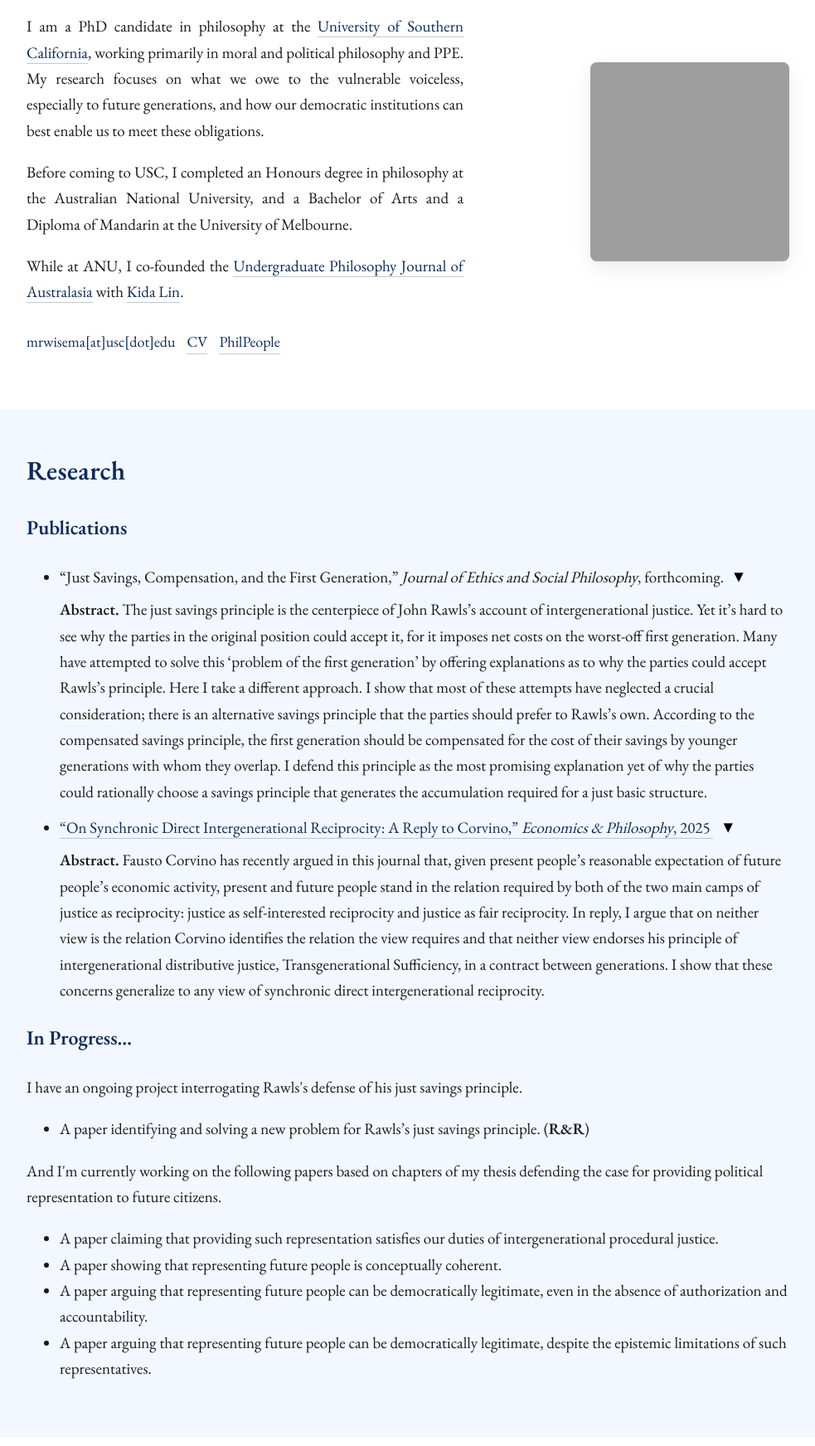
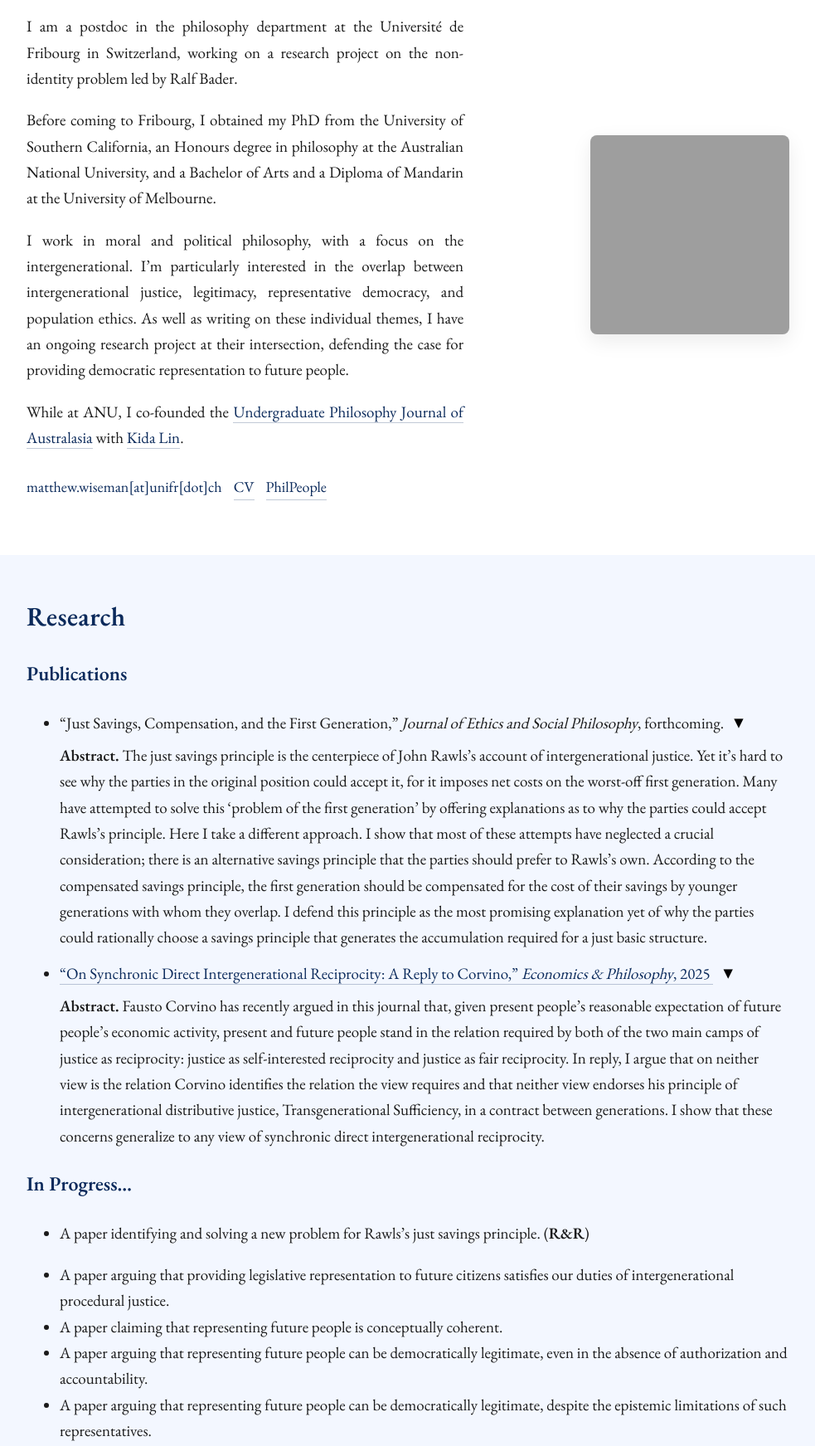
Before and after one commit to mwiseman11/mwiseman11.github.io, a plain HTML site: page index.html in a window 1280 px wide. Shown: the part 263-2006 px from the top of the page at 83% size, without its empty margins (148-1131 px from the left). Drawn offline with nearby package versions, Linux system fonts and the light colour scheme; grey boxes are pictures that could not be loaded.

Commit message:
Update index.html

```diff
--- a/index.html
+++ b/index.html
@@ -153,15 +153,13 @@
 <div class="container about-grid">
 <div class="about-text">
 <h2>About</h2>
-<p>I am a PhD candidate in philosophy at the <a href="https://dornsife.usc.edu/phil/" rel="noopener" target="_blank">University of Southern California</a>, working primarily in moral and political philosophy and PPE. My research focuses
-          on what we owe to the vulnerable voiceless, especially to future generations, and how our democratic institutions can best
-          enable us to meet these obligations.</p>
-<p>Before coming to USC, I completed an Honours degree in philosophy at the Australian National University, and a Bachelor of Arts and a Diploma
-          of Mandarin at the University of Melbourne.</p>
+<p>I am a postdoc in the philosophy department at the Université de Fribourg in Switzerland, working on a research project on the non-identity problem led by Ralf Bader. </p>
+<p>Before coming to Fribourg, I obtained my PhD from the University of Southern California, an Honours degree in philosophy at the Australian National University, and a Bachelor of Arts and a Diploma of Mandarin at the University of Melbourne.</p>
+<p>I work in moral and political philosophy, with a focus on the intergenerational. I’m particularly interested in the overlap between intergenerational justice, legitimacy, representative democracy, and population ethics. As well as writing on these individual themes, I have an ongoing research project at their intersection, defending the case for providing democratic representation to future people.</p>
 <p>While at ANU, I co-founded the <a href="https://upja.online/" rel="noopener" target="_blank">Undergraduate Philosophy Journal of Australasia</a>
         with <a href="https://www.kidalin.com/" rel="noopener" target="_blank">Kida Lin</a>.</p>
 <p class="meta">
-<span class="email">mrwisema[at]usc[dot]edu</span>
+<span class="email">matthew.wiseman[at]unifr[dot]ch</span>
 <a href="cv.pdf" rel="noopener" target="_blank">CV</a>
 <a href="https://philpeople.org/profiles/matthew-wiseman" rel="noopener" target="_blank">PhilPeople</a>
 </p>
@@ -184,13 +182,15 @@
 </div>
 </li>
 </ul>
-<h3>In Progress…</h3><p>I have an ongoing project interrogating Rawls's defense of his just savings principle.</p>
+<h3>In Progress…</h3>
 <ul>
 <li>A paper identifying and solving a new problem for Rawls’s just savings principle. (<strong>R&R</strong>)</li>
 </ul>
-<p> And I'm currently working on the following papers based on chapters of my thesis defending the case for providing political representation to future citizens.</p>
 <ul>
-<li>A paper claiming that providing such representation satisfies our duties of intergenerational procedural justice.</li><li>A paper showing that representing future people is conceptually coherent.</li><li>A paper arguing that representing future people can be democratically legitimate, even in the absence of authorization and accountability.</li><li>A paper arguing that representing future people can be democratically legitimate, despite the epistemic limitations of such representatives.</li></ul>
+<li>A paper arguing that providing legislative representation to future citizens satisfies our duties of intergenerational procedural justice.</li>
+<li>A paper claiming that representing future people is conceptually coherent.</li>
+<li>A paper arguing that representing future people can be democratically legitimate, even in the absence of authorization and accountability.</li>
+<li>A paper arguing that representing future people can be democratically legitimate, despite the epistemic limitations of such representatives.</li></ul>
 </div>
 </section>
 <section id="teaching">
```
